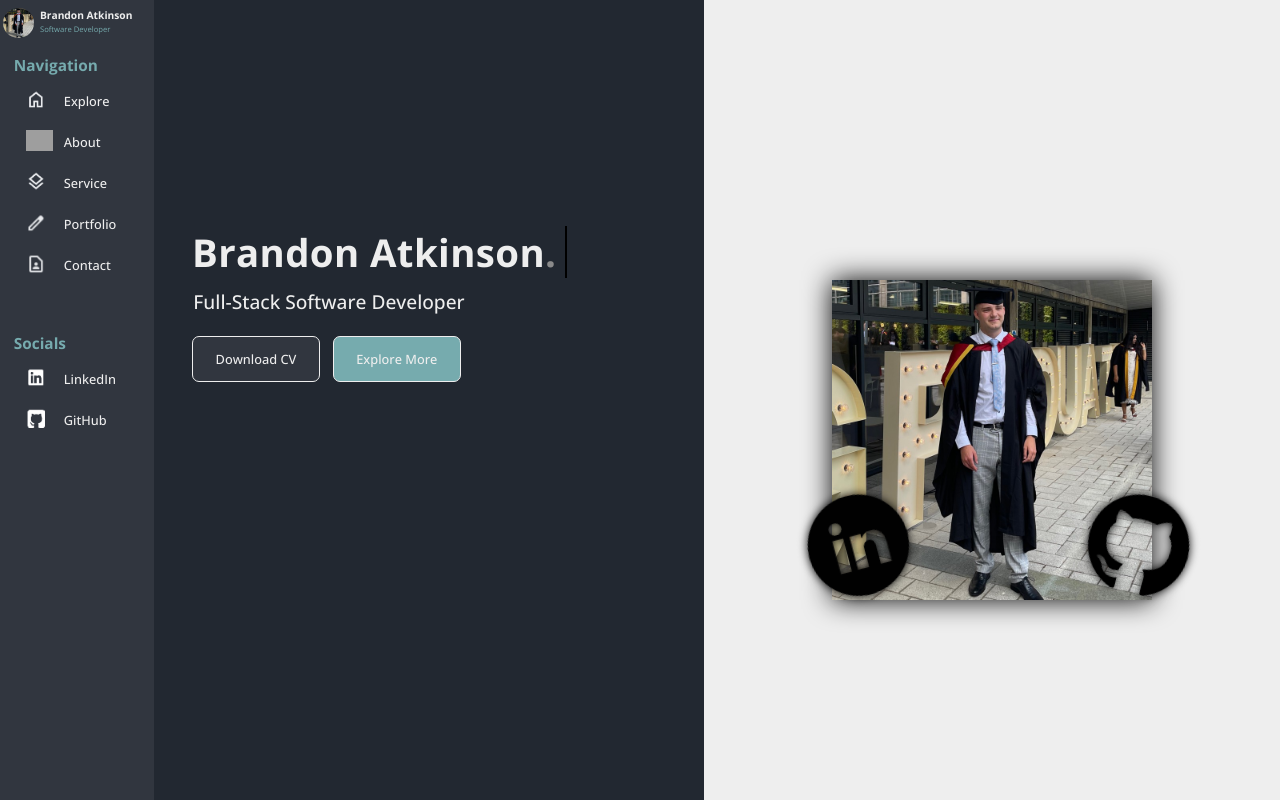
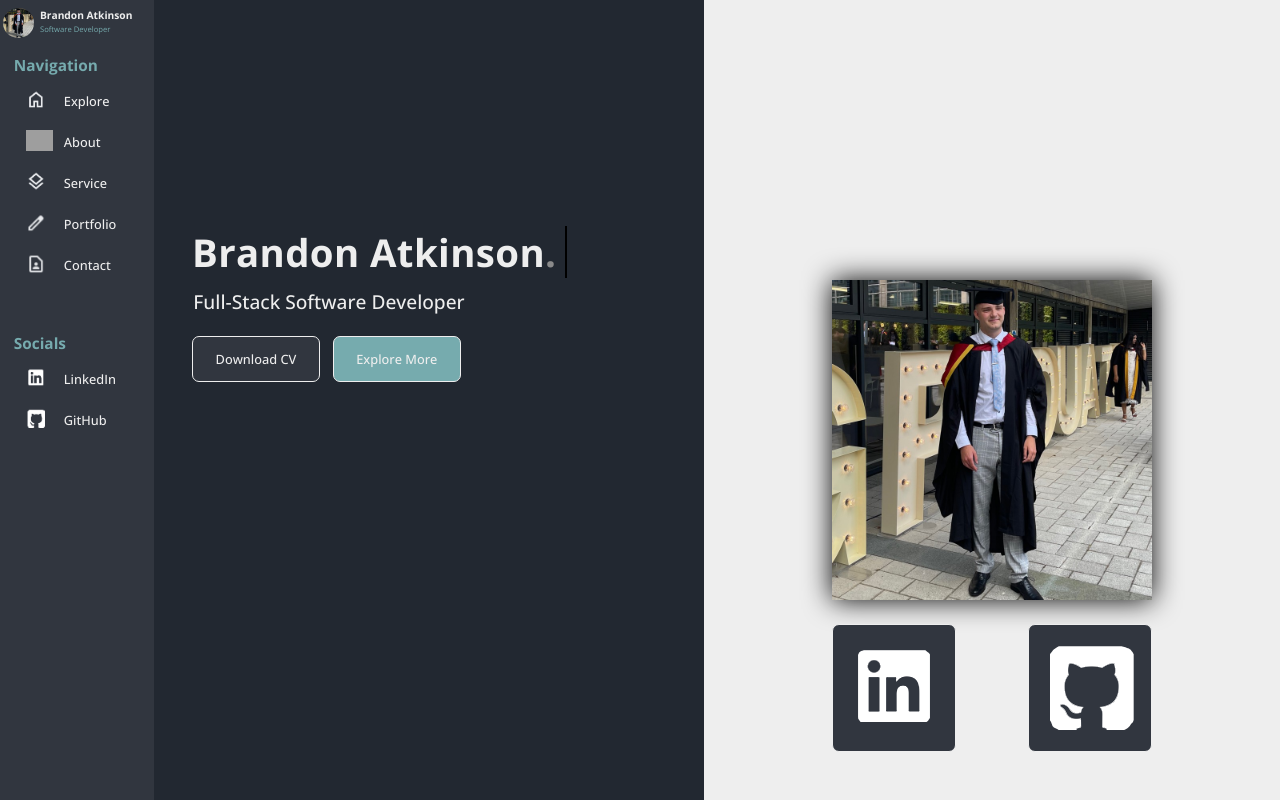
Before and after one commit to itsbrandonowens/brandon_atkinson_portfolio, a React (Create React App) app: page / in a window 1280 px wide. Shown: the top 800 px of the page. Built offline with nearby package versions, Linux system fonts and the light colour scheme; grey boxes are pictures that could not be loaded.

Commit message:
more fixes

```diff
--- a/src/components/About.jsx
+++ b/src/components/About.jsx
@@ -1,6 +1,5 @@
 import React from 'react'
 import '../styles/About.css'
-import brandon_cv from './brandon_cv.pdf'
 
 const About = () => {
 
@@ -33,8 +32,8 @@ const About = () => {
                          I love to go to the gym and play 5-aside with my friends whenever I get the chance.
                     </p>
                 </div>
+            </div>
 
-            </div>
         </div>
     )
 }
--- a/src/components/IndexPage.jsx
+++ b/src/components/IndexPage.jsx
@@ -2,13 +2,12 @@ import React from 'react'
 import '../styles/IndexPage.css'
 import { Link } from 'react-router-dom';
 import IndexPicture from './images/index_me.png'
-import linkedInLogo from './images/linkedInLogo.png'
-import githubLogo from './images/githubLogo.png'
+import linked_in_logo from './images/linkedin_icon.png'
+import github_logo from './images/github_icon.png'
 import brandon_cv from './brandon_cv.pdf'
 
 const IndexPage = () => {
-    //space between icon and text in navbar needs fixed when sizing is different
-    //improve mobile css
+    //add more to about section
 
     // Gets the "about" titles id and scrolls until that is on the top of the view
     const aboutHandler = () => {
@@ -26,15 +25,8 @@ const IndexPage = () => {
 
             <img src={IndexPicture} className="index_image_me" alt="Brandon Atkinson Image"></img>
 
-
-
-                <a href="https://www.linkedin.com/in/brandondoatkinson/" target="_blank" >
-                    <img src={linkedInLogo} className="socials_index_linked" alt="Brandon Atkinson Image"></img>
-                </a>
-                <a href="https://github.com/itsbrandonowens" target="_blank" >
-                    <img src={githubLogo} className="socials_index_github" alt="Brandon Atkinson Image"></img>
-                </a>
-
+                <a className="no_list_style" href="https://www.linkedin.com/in/brandondoatkinson/" target="_blank" ><button className="linked_in_button">  <img src={linked_in_logo} className="index_icon" alt="contact_icon"></img> </button> </a>
+                <a className="no_list_style" href="https://github.com/itsbrandonowens" target="_blank" ><button className="github_button"> <img src={github_logo} className="index_icon" alt="contact_icon"></img> </button> </a>
 
         </div >
 
--- a/src/styles/About.css
+++ b/src/styles/About.css
@@ -197,7 +197,7 @@
 
     .about_container {
         margin-top: 10%;
-        height: 80vh;
+        height: 90vh;
         margin-left: 6%;
 
     }
--- a/src/styles/IndexPage.css
+++ b/src/styles/IndexPage.css
@@ -11,36 +11,37 @@
     .index_image_me {
         width: 50%;
         position: absolute;
-        margin-top:2%;
+        margin-top: 2%;
         left: 2%;
         filter: drop-shadow(0px 0px 5px #000000);
 
     }
 
-    .socials_index_linked{
+    .socials_index_linked {
         filter: drop-shadow(0px 0px 5px #000000);
-        position:absolute;
-        left:0%;
-        width:15%;
-        margin-top:42%;
+        position: absolute;
+        left: 0%;
+        width: 15%;
+        margin-top: 42%;
         transform: rotate(-15deg);
         transition: all 0.25s ease-in-out;
     }
+
     .socials_index_linked:hover {
         transform: rotate(15deg);
     }
 
     .socials_index_github {
         filter: drop-shadow(0px 0px 5px #000000);
-        position:absolute;
-        left:39%;
-        width:15%;
-        margin-top:42%;
+        position: absolute;
+        left: 39%;
+        width: 15%;
+        margin-top: 42%;
         transform: rotate(15deg);
         transition: all 0.25s ease-in-out;
     }
 
-    .socials_index_github:hover{
+    .socials_index_github:hover {
         transform: rotate(-15deg);
     }
 
@@ -165,7 +166,45 @@
 
     }
 
+    .linked_in_button {
+        position: absolute;
+        top: 79%;
+        right:25%;
+        padding: 1%;
+        width:20%;
+        border: solid 1px #EEEEEE;
+        outline: none;
+        background-color: #31363F;
+        color: #eee;
+        border-radius: 7px;
+        font-weight: 500;
+        font-size: 1vw;
+        cursor: pointer;
+        transition: all 0.25s ease-out;
+        font-family: "Open Sans", sans-serif;
+    }
 
+    .github_button {
+        position: absolute;
+        top: 79%;
+        right: 2%;
+        padding: 1%;
+        width:20%;
+        border: solid 1px #EEEEEE;
+        outline: none;
+        background-color: #31363F;
+        color: #eee;
+        border-radius: 7px;
+        font-weight: 500;
+        font-size: 1vw;
+        cursor: pointer;
+        transition: all 0.25s ease-out;
+        font-family: "Open Sans", sans-serif;
+    }
+
+    .index_icon {
+        width: 50%;
+    }
 
 
 
@@ -177,7 +216,7 @@
 
     .index_container {
         background: linear-gradient(90deg, rgb(34, 40, 49) 55%, rgb(238, 238, 238) 55%);
-        height:100vh;
+        height: 100vh;
     }
 
     .index_image_me {
@@ -192,7 +231,7 @@
 
     .full_name_text {
         position: absolute;
-        top:25%;
+        top: 25%;
         left: 15%;
         font-family: "Open Sans", sans-serif;
         color: #EEEEEE;
@@ -231,7 +270,7 @@
 
     .job_role_text {
         position: absolute;
-        top:34%;
+        top: 34%;
         left: 15.1%;
         font-size: 1.5vw;
         font-family: "Open Sans", sans-serif;
@@ -247,7 +286,7 @@
 
     .index_hire_me_button {
         position: absolute;
-        top:42%;
+        top: 42%;
         left: 15%;
         padding-top: 1%;
         padding-bottom: 1%;
@@ -270,7 +309,7 @@
 
     .index_explore_more_button {
         position: absolute;
-        top:42%;
+        top: 42%;
         left: 26%;
         padding-top: 1%;
         padding-bottom: 1%;
@@ -291,32 +330,44 @@
         transform: translateY(-3px);
     }
 
-
-    .socials_index_linked{
-        filter: drop-shadow(0px 0px 5px #000000);
-        position:absolute;
-        right:28%;
+    .linked_in_button {
+        position: absolute;
+        top: 78%;
+        left: 65%;
+        padding: 1%;
         width:10%;
-        top:60%;
-        transform: rotate(-15deg);
-        transition: all 0.25s ease-in-out;
-    }
-    .socials_index_linked:hover {
-        transform: rotate(15deg);
+        border: solid 1px #EEEEEE;
+        outline: none;
+        background-color: #31363F;
+        color: #eee;
+        border-radius: 7px;
+        font-weight: 500;
+        font-size: 1vw;
+        cursor: pointer;
+        transition: all 0.25s ease-out;
+        font-family: "Open Sans", sans-serif;
     }
 
-    .socials_index_github {
-        filter: drop-shadow(0px 0px 5px #000000);
-        position:absolute;
-        right:6%;
+    .github_button {
+        position: absolute;
+        top: 78%;
+        right:10%;
+        padding: 1%;
         width:10%;
-        top:60%;
-        transform: rotate(15deg);
-        transition: all 0.25s ease-in-out;
+        border: solid 1px #EEEEEE;
+        outline: none;
+        background-color: #31363F;
+        color: #eee;
+        border-radius: 7px;
+        font-weight: 500;
+        font-size: 1vw;
+        cursor: pointer;
+        transition: all 0.25s ease-out;
+        font-family: "Open Sans", sans-serif;
     }
 
-    .socials_index_github:hover{
-        transform: rotate(-15deg);
+    .index_icon {
+        width: 50%;
     }
 }
 
@@ -326,7 +377,7 @@
 
     .index_container {
         background: linear-gradient(90deg, rgb(34, 40, 49) 55%, rgb(238, 238, 238) 55%);
-        height:100vh;
+        height: 100vh;
     }
 
     .index_image_me {
@@ -341,7 +392,7 @@
 
     .full_name_text {
         position: absolute;
-        top:25%;
+        top: 25%;
         left: 15%;
         font-family: "Open Sans", sans-serif;
         color: #EEEEEE;
@@ -380,7 +431,7 @@
 
     .job_role_text {
         position: absolute;
-        top:34%;
+        top: 34%;
         left: 15.1%;
         font-size: 1.5vw;
         font-family: "Open Sans", sans-serif;
@@ -396,7 +447,7 @@
 
     .index_hire_me_button {
         position: absolute;
-        top:42%;
+        top: 42%;
         left: 15%;
         padding-top: 1%;
         padding-bottom: 1%;
@@ -419,7 +470,7 @@
 
     .index_explore_more_button {
         position: absolute;
-        top:42%;
+        top: 42%;
         left: 26%;
         padding-top: 1%;
         padding-bottom: 1%;
@@ -440,32 +491,41 @@
         transform: translateY(-3px);
     }
 
-
-    .socials_index_linked{
-        filter: drop-shadow(0px 0px 5px #000000);
-        position:absolute;
-        right:28%;
-        width:10%;
-        top:60%;
-        transform: rotate(-15deg);
-        transition: all 0.25s ease-in-out;
-    }
-    .socials_index_linked:hover {
-        transform: rotate(15deg);
+    .linked_in_button {
+        position: absolute;
+        top: 78%;
+        left: 65%;
+        padding: 1%;
+        border: solid 1px #EEEEEE;
+        outline: none;
+        background-color: #31363F;
+        color: #eee;
+        border-radius: 7px;
+        font-weight: 500;
+        font-size: 1vw;
+        cursor: pointer;
+        transition: all 0.25s ease-out;
+        font-family: "Open Sans", sans-serif;
     }
 
-    .socials_index_github {
-        filter: drop-shadow(0px 0px 5px #000000);
-        position:absolute;
-        right:6%;
-        width:10%;
-        top:60%;
-        transform: rotate(15deg);
-        transition: all 0.25s ease-in-out;
+    .github_button {
+        position: absolute;
+        top: 78%;
+        right: 10%;
+        padding: 1%;
+        border: solid 1px #EEEEEE;
+        outline: none;
+        background-color: #31363F;
+        color: #eee;
+        border-radius: 7px;
+        font-weight: 500;
+        font-size: 1vw;
+        cursor: pointer;
+        transition: all 0.25s ease-out;
+        font-family: "Open Sans", sans-serif;
     }
 
-    .socials_index_github:hover{
-        transform: rotate(-15deg);
+    .index_icon {
+        width: 100%;
     }
-
 }
--- a/src/styles/Navbar.css
+++ b/src/styles/Navbar.css
@@ -8,7 +8,7 @@
         width: 40%;
         height:120vw;
         background-color: #31363f;
-
+        display:none;
     }
 
     .navbar_list {
--- a/src/styles/Portfolio.css
+++ b/src/styles/Portfolio.css
@@ -155,7 +155,7 @@
 
   .portfolio_container {
     margin-top: 15%;
-    height: 70vh;
+    height: 85vh;
     margin-left:6%;
   }
 
```
Also changed, not shown: src/styles/PortfolioDetails.css (+21 -20 lines).
